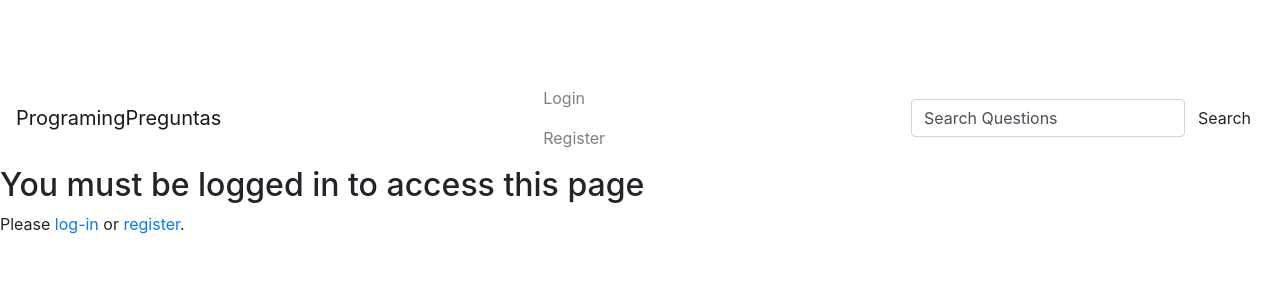
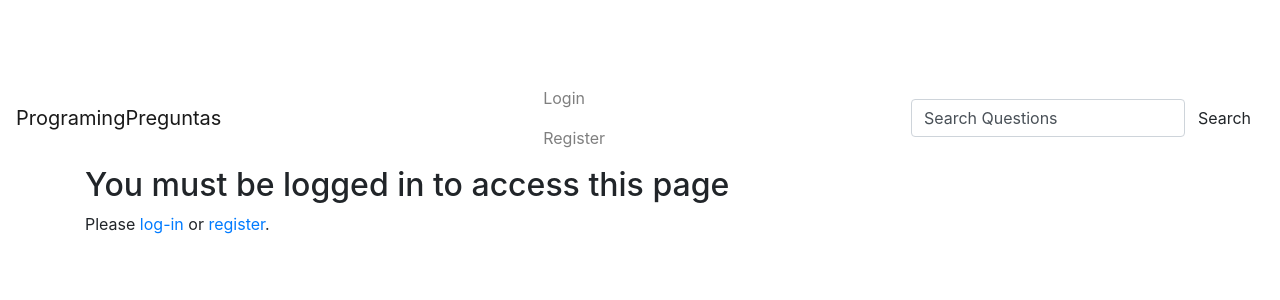
Before and after one commit to programmingpreguntas/programmingpreguntas, a Django app: page /profile/ in a window 1280 px wide. Shown: the top 300 px of the page. Run offline with Django 3.2, Linux system fonts and the light colour scheme; parts of the project's set-up code (start-up, migrations or seed data) failed here and were passed over; some libraries are stand-ins or nearby versions.

Commit message:
added bootstrap grid to all pages

```diff
--- a/preguntas/templates/preguntas/base.html
+++ b/preguntas/templates/preguntas/base.html
@@ -43,8 +43,14 @@
         <button class="btn btn-success-outline" type="submit">Search</button>
       </form>
     </nav>
-    {% block content %}
-    {% endblock %}
+    <div class="container">
+      <div class="row">
+        <div class="col-md-8 col-md-offset-2">
+          {% block content %}
+          {% endblock %}
+        </div>
+      </div>
+    </div>
     <!-- jQuery first, then Bootstrap JS. -->
     <script src="https://ajax.googleapis.com/ajax/libs/jquery/2.1.4/jquery.min.js"></script>
     <script src="https://maxcdn.bootstrapcdn.com/bootstrap/4.0.0-alpha.2/js/bootstrap.min.js" integrity="sha384-vZ2WRJMwsjRMW/8U7i6PWi6AlO1L79snBrmgiDpgIWJ82z8eA5lenwvxbMV1PAh7" crossorigin="anonymous"></script>
--- a/preguntas/templates/preguntas/question.html
+++ b/preguntas/templates/preguntas/question.html
@@ -2,9 +2,6 @@
 {% block title%} {{question.title}} {% endblock %}
 {% block content %}
 {% load custom_template_tags %}
-  <div class="container">
-    <div class="row">
-      <div class="col-md-8 col-md-offset-2">
   <p>
     Question # {{question.id}}
   </p>
@@ -90,7 +87,4 @@
       <input type="submit" name="submit" value="Add Answer" />
     </form>
   {% endif %}
-      </div>
-    </div>
-  </div>
 {% endblock %}
```
Lines whose indentation alone changed are shown as unchanged.
